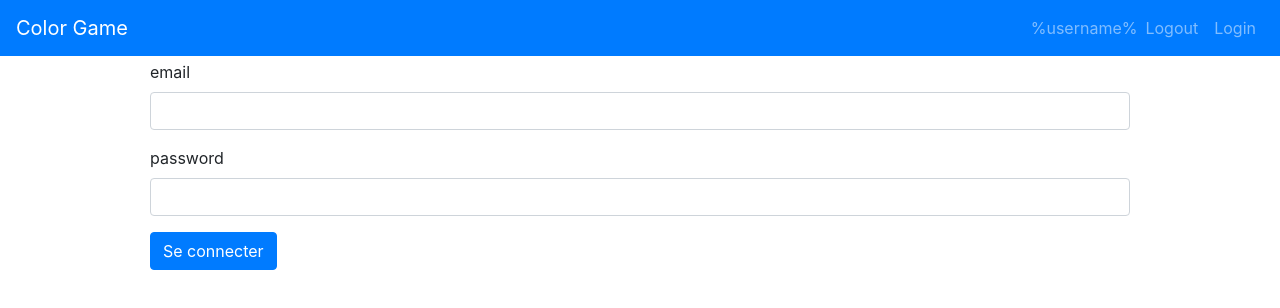
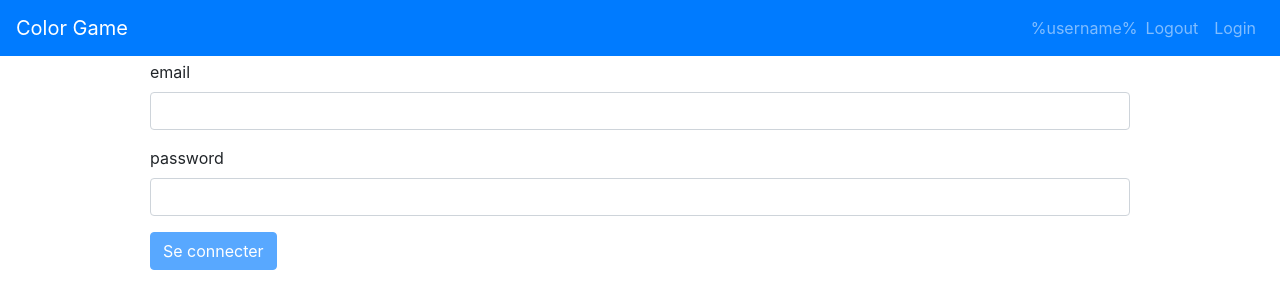
Before and after one commit to etienne1698/testtech, an Angular app: page /user/login in a window 1280 px wide. Shown: the top 308 px of the page. Built offline with nearby package versions, Linux system fonts and the light colour scheme.

Commit message:
add validation input

```diff
--- a/src/app/user/login/login.component.html
+++ b/src/app/user/login/login.component.html
@@ -1,10 +1,12 @@
+<form [formGroup]="form">
   <div class="alert alert-danger" *ngIf="error()">{{ error() }}</div>
   <form-field label="email" id="email">
     <input
       type="email"
       id="email"
       class="form-control rounded-right"
-    [formControl]="email"
+      formControlName="email"
+      minlength="6"
     />
   </form-field>
   <form-field label="password" id="password">
@@ -12,8 +14,12 @@
       type="password"
       id="password"
       class="form-control rounded-right"
-    [formControl]="password"
+      formControlName="password"
+      minlength="5"
     />
   </form-field>
 
-<button class="btn btn-primary" (click)="login()">Se connecter</button>
+  <button class="btn btn-primary" [disabled]="!form.valid" (click)="login()">
+    Se connecter
+  </button>
+</form>
--- a/src/app/user/login/login.component.ts
+++ b/src/app/user/login/login.component.ts
@@ -1,7 +1,6 @@
 import { Component, signal } from '@angular/core';
 import { UserService } from '../user.service';
-import { FormControl } from '@angular/forms';
-
+import { FormControl, FormGroup, Validators } from '@angular/forms';
 @Component({
   selector: 'login',
   standalone: false,
@@ -13,21 +12,26 @@ export class LoginComponent {
 
   error = signal<string | undefined>(undefined);
 
-  email = new FormControl('');
-  password = new FormControl('');
+  form = new FormGroup({
+    email: new FormControl('', {
+      nonNullable: true,
+      validators: [Validators.required, Validators.minLength(6)],
+    }),
+    password: new FormControl('', {
+      nonNullable: true,
+      validators: [Validators.required, Validators.minLength(5)],
+    }),
+  });
 
   login() {
-    const email = this.email.value;
-    const password = this.password.value;
-    if (!email || !password) return;
-    this.userService.login({ email, password }).subscribe({
+    if (!this.form.valid) return;
+    // @ts-ignore
+    this.userService.login({ ...this.form.value }).subscribe({
       error: (err) => {
-        console.error(err)
-        this.error.set(err)
+        console.error(err);
+        this.error.set(err);
       },
-      next(value) {
-
-      },
+      next(value) {},
     });
   }
 }
```
Lines whose indentation alone changed are shown as unchanged.
